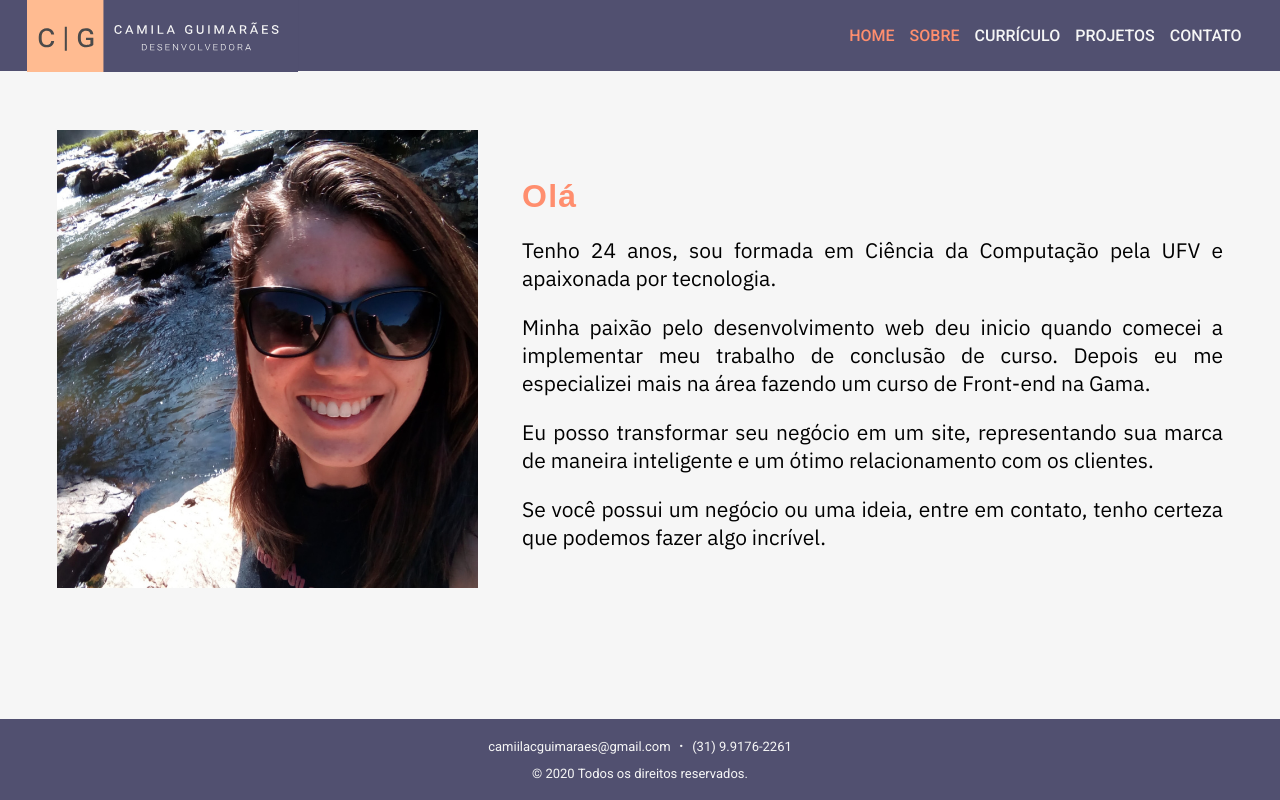
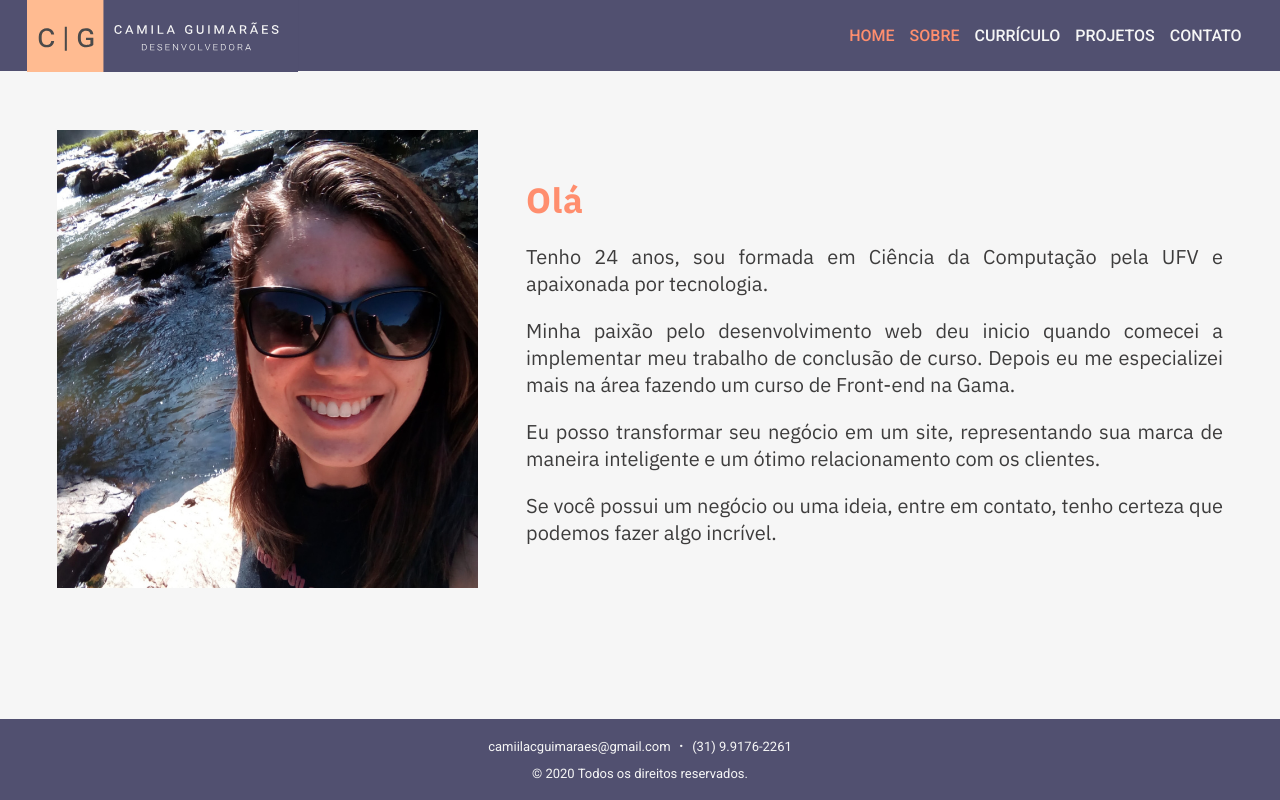
Before and after one commit to miilacg/portfolio, a Next.js app: page / in a window 1280 px wide. Built offline with nearby package versions, Linux system fonts and the light colour scheme.

Commit message:
SOBRE MIM: alteração de fonte-family

```diff
--- a/src/pages/_document.tsx
+++ b/src/pages/_document.tsx
@@ -8,10 +8,8 @@ export default class MyDocument extends Document {
             <Head>
                <link rel="preconnect" href="https://fonts.gstatic.com" />
                <link href="https://fonts.googleapis.com/css2?family=Inter:wght@400;500;600&family=Rajdhani:wght@600&display=swap" rel="stylesheet" />
-               <link href="https://fonts.googleapis.com/css2?family=Poppins:ital,wght@0,100;0,200;0,300;0,400;0,500;0,600;0,700;0,800;0,900;1,100;1,200;1,300;1,400;1,500;1,600;1,700;1,800;1,900&display=swap" rel="stylesheet" />
                <link href="https://fonts.googleapis.com/css2?family=Roboto:ital,wght@0,100;0,300;0,400;0,500;0,700;0,900;1,100;1,300;1,400;1,500;1,700;1,900&display=swap" rel="stylesheet" />
                <link href="https://fonts.googleapis.com/css2?family=IBM+Plex+Sans:ital,wght@0,100;0,200;0,300;0,400;0,500;0,600;0,700;1,100;1,200;1,300;1,400;1,500;1,600;1,700&display=swap" rel="stylesheet" />
-               <link href="https://fonts.googleapis.com/css2?family=Kumbh+Sans:wght@300;400;700&family=Open+Sans+Condensed:ital,wght@0,300;0,700;1,300&display=swap" rel="stylesheet" />
 
                <link rel="shortcut icon" href="favicon.png" type="image/x-icon" />
                <title>Camila Guimarães | Desenvolvedora</title>
--- a/src/styles/globals.css
+++ b/src/styles/globals.css
@@ -37,9 +37,8 @@ a {
 
 h1{
   color: var(--laranja);
-  font-size: 2.5vw;
+  font-size: 2.1875rem;
   font-style: normal;
   font-weight: bold;
-  letter-spacing: 0.04em;
-  margin: .6vw auto 1.5vw auto;
+  letter-spacing: 0.04rem;
 }
--- a/src/styles/index.css
+++ b/src/styles/index.css
@@ -1,8 +1,3 @@
-* {
-  box-sizing: border-box;
-  font-family: 'Roboto', sans-serif;
-}
-
 :root {
   --primary: #1506B0;
   --black: #000000;
@@ -50,32 +45,3 @@
   --verde: rgb(5, 102, 116);
   --azulMedio: rgb(102, 191, 191);
 }
-
-html, body{
-  width: 100%;
-  height: 100%;
-  overflow-x: hidden;
-  margin: 0;
-  padding: 0vw;
-  background-color: var(--backgroundPagina);
-  --alturaLogo: 71px;
-}
-
-a {
-  color: inherit;
-}
-
-#root{
-  min-height: calc(100vh - var(--bodyPaddingTop));
-  display: flex;
-  flex-direction: column;
-}
-
-h1{
-  color: var(--laranja);
-  font-size: 2.5vw;
-  font-style: normal;
-  font-weight: bold;
-  letter-spacing: 0.04em;
-  margin: .6vw auto 1.5vw auto;
-}
--- a/src/styles/pages/SobreMim.module.css
+++ b/src/styles/pages/SobreMim.module.css
@@ -1,30 +1,31 @@
-.sobreMim{
+.sobreMim {
    display: flex;
    flex-direction: row;
    margin: 0vw;
    padding: calc(var(--alturaLogo) + 3.6875rem) 3.5625rem 3.6875rem;
 }
 
-.sobreMim img{
+.sobreMim img {
    width: auto;
    height: auto;
    max-width: 26.31625rem;
    max-height: 28.75rem;
 }
 
-.sobreMim .texto{
-   margin: auto 0 auto 2.74625rem;
+.sobreMim .texto {
+   margin: auto 0 auto 3rem;
    align-self: center;
 }
 
-.sobreMim h1{
-   font-family: 'Kulim Park', sans-serif;
+.sobreMim h1 {
+   margin: 0 auto .4375rem auto;
+   font-family: 'IBM Plex Sans', sans-serif;
 }
 
-.sobreMim p{
-   color: var(--cinza);
+.sobreMim p {
+   color: var(--text);
    font-family: 'IBM Plex Sans', sans-serif;
-   font-size: 1.3125rem;
+   font-size: 1.25rem;
    margin-bottom: .8125rem;
    text-align: justify;
    font-weight: normal;
@@ -33,10 +34,6 @@
    align-items: center;
 }
 
-.sobreMim .texto p:first-child {
-   margin-top: 0vw;
-}
-
-.sobreMim .texto p:last-child {
+.sobreMim p:last-child {
    margin-bottom: 0vw;
 }
```
